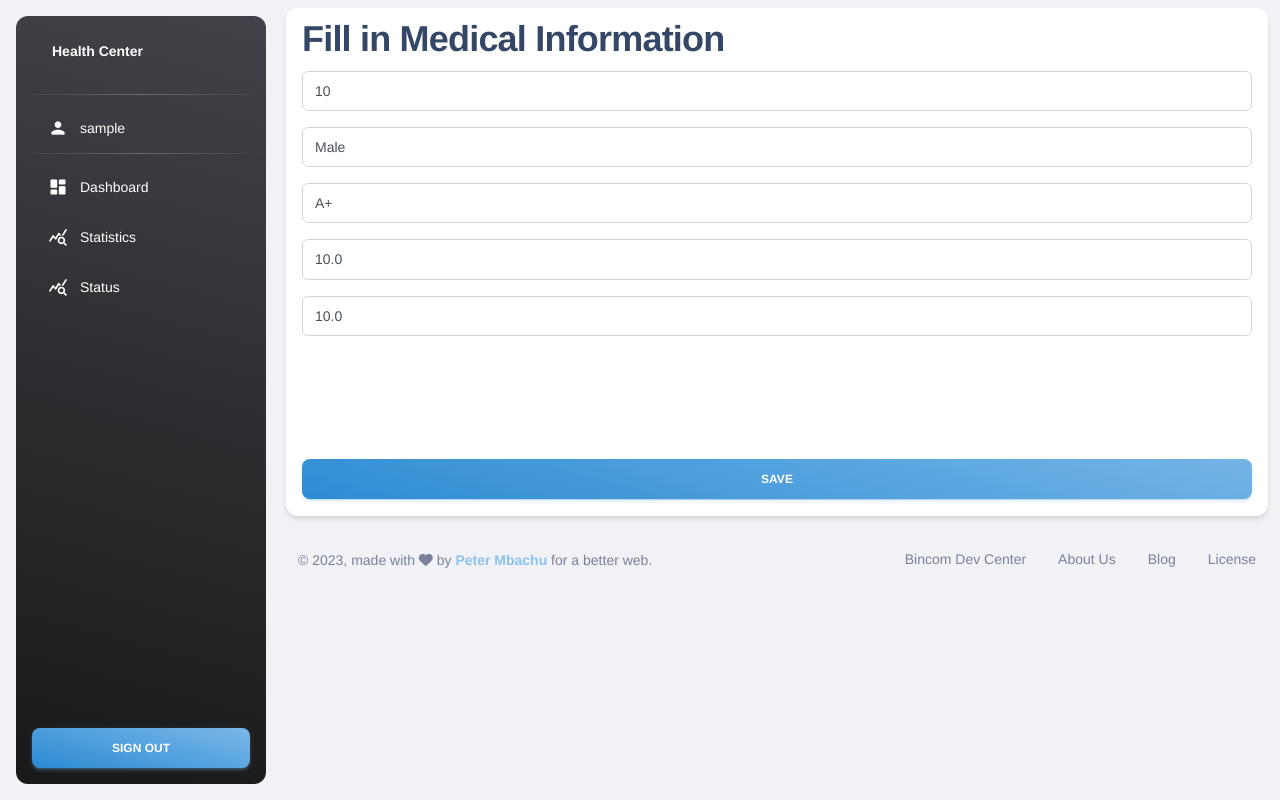
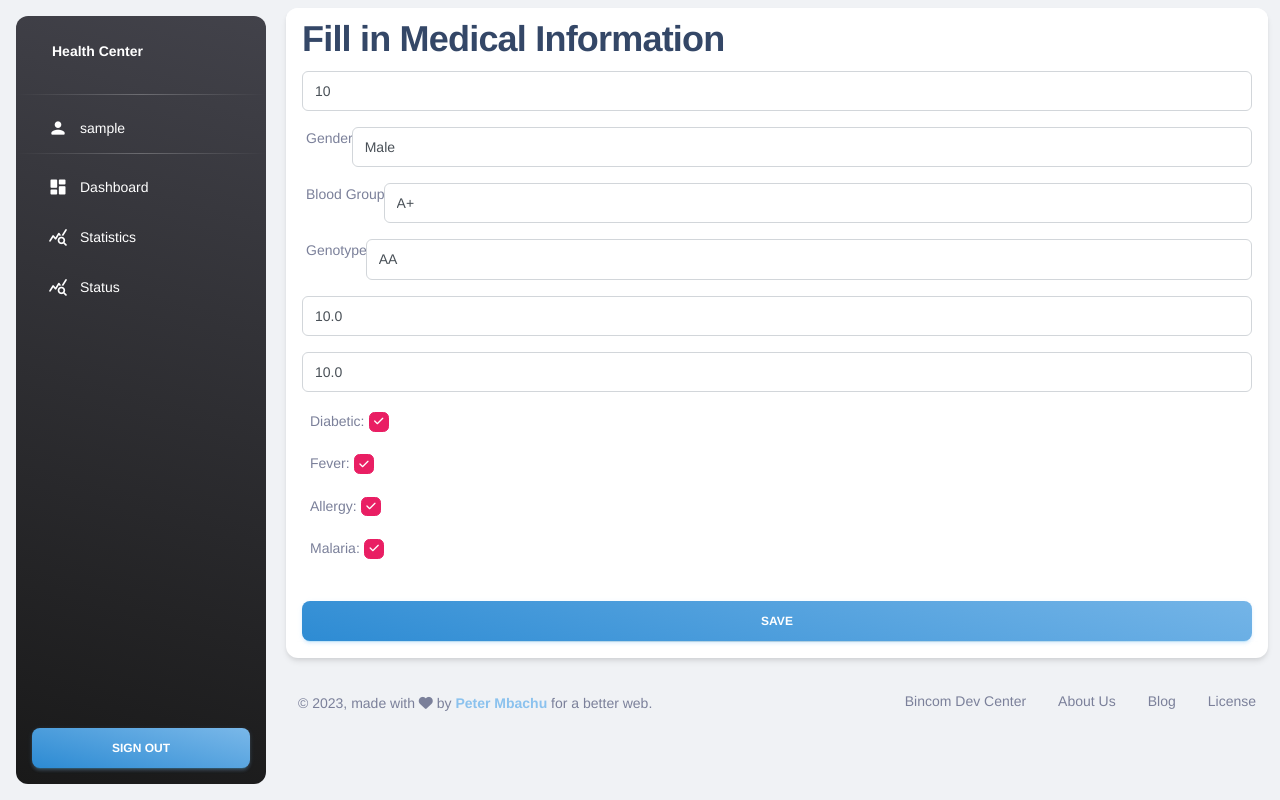
Before and after one commit to cla-bit/eHealth, a Django app: page /patient/1/information/ in a window 1280 px wide. Run offline with Django 5.2, Linux system fonts and the light colour scheme; a user stored in the database is signed in; tables that the repository leaves empty hold one stand-in row (values such as "Sample post"); parts of the project's set-up code (start-up, migrations or seed data) failed here and were passed over; some libraries are stand-ins or nearby versions.

Commit message:
Update patient_information.html

```diff
--- a/templates/home/patient_information.html
+++ b/templates/home/patient_information.html
@@ -7,6 +7,7 @@
     {% include 'aside/aside.html' %}
     {% endblock %}
     <main class="main-content position-relative max-height-vh-100 h-100 border-radius-lg ">
+
 
         <div class="container-fluid py-2 container-fluid-height">
             {% block zoom_list %}
@@ -33,10 +34,16 @@
                                             {{ form.age|add_class:"form-control"|attr:"placeholder:Age" }}
                                         </div>
                                         <div class="input-group input-group-outline mb-3">
+                                            <label class="">Gender</label>
                                             {{ form.gender|add_class:"form-control"|attr:"placeholder:Gender" }}
                                         </div>
                                         <div class="input-group input-group-outline mb-3">
+                                            <label class="">Blood Group</label>
                                             {{ form.blood_group|add_class:"form-control"|attr:"placeholder:Blood Group" }}
+                                        </div>
+                                        <div class="input-group input-group-outline mb-3">
+                                            <label class="">Genotype</label>
+                                            {{ form.genotype|add_class:"form-control"|attr:"placeholder:Genotype" }}
                                         </div>
                                         <div class="input-group input-group-outline mb-3">
                                             {{ form.height|add_class:"form-control"|attr:"placeholder:Height" }}
@@ -45,16 +52,20 @@
                                             {{ form.weight|add_class:"form-control"|attr:"placeholder:Weight" }}
                                         </div>
                                         <div class="form-check form-check-info text-start ps-0">
-                                            <label class="form-check-label" for="{{ form.is_diabetic.id_for_label }}">{{ form.is_diabetic.label_tag }}</label>
-                                            {{ form.is_diabetic|add_class:"form-check-input" }}
+                                            <label class="form-check-label" for="{{ form.diabetic.id_for_label }}">{{ form.diabetic.label_tag }}</label>
+                                            {{ form.diabetic|add_class:"form-check-input" }}
                                         </div>
                                         <div class="form-check form-check-info text-start ps-0">
-                                            <label class="form-check-label" for="{{ form.has_fever.id_for_label }}">{{ form.has_fever.label_tag }}</label>
-                                            {{ form.has_fever|add_class:"form-check-input" }}
+                                            <label class="form-check-label" for="{{ form.fever.id_for_label }}">{{ form.fever.label_tag }}</label>
+                                            {{ form.fever|add_class:"form-check-input" }}
                                         </div>
                                         <div class="form-check form-check-info text-start ps-0">
-                                            <label class="form-check-label" for="{{ form.has_allergy.id_for_label }}">{{ form.has_allergy.label_tag }}</label>
-                                            {{ form.has_allergy|add_class:"form-check-input" }}
+                                            <label class="form-check-label" for="{{ form.allergy.id_for_label }}">{{ form.allergy.label_tag }}</label>
+                                            {{ form.allergy|add_class:"form-check-input" }}
+                                        </div>
+                                        <div class="form-check form-check-info text-start ps-0">
+                                            <label class="form-check-label" for="{{ form.malaria.id_for_label }}">{{ form.malaria.label_tag }}</label>
+                                            {{ form.malaria|add_class:"form-check-input" }}
                                         </div>
 
 
@@ -71,6 +82,48 @@
                 </div>
             </div>
 
+
+<!--            <script>-->
+<!--                document.addEventListener('DOMContentLoaded', function() {-->
+<!--                    // Select the form and submit button-->
+<!--                    const form = document.querySelector('form');-->
+<!--                    const submitButton = document.querySelector('button[type="submit"]');-->
+<!--    -->
+<!--                    // Check if form inputs are already filled-->
+<!--                    function areFormInputsFilled() {-->
+<!--                        const inputs = form.querySelectorAll('input');-->
+<!--                        for (const input of inputs) {-->
+<!--                            if (!input.value.trim()) {-->
+<!--                                return false; // Return false if any input is not filled-->
+<!--                            }-->
+<!--                        }-->
+<!--                        return true; // All inputs are filled-->
+<!--                    }-->
+<!--    -->
+<!--                    // Disable the submit button if form inputs are already filled-->
+<!--                    if (areFormInputsFilled()) {-->
+<!--                        submitButton.disabled = true;-->
+<!--                    }-->
+<!--    -->
+<!--                    // Add a submit event listener to the form-->
+<!--                    form.addEventListener('submit', function() {-->
+<!--                        // Disable the submit button after form submission-->
+<!--                        submitButton.disabled = true;-->
+<!--    -->
+<!--                        // Optionally, you can change the text of the button to indicate submission-->
+<!--                        submitButton.innerHTML = 'Submitting...';-->
+<!--                    });-->
+<!--    -->
+<!--                    // Add input event listeners to check for changes in form inputs-->
+<!--                    form.addEventListener('input', function() {-->
+<!--                        // Enable the submit button if form inputs are filled-->
+<!--                        submitButton.disabled = !areFormInputsFilled();-->
+<!--                    });-->
+<!--                });-->
+<!--            </script>-->
+
+
+
             {% endblock %}
 
             {% block footer %}
```
